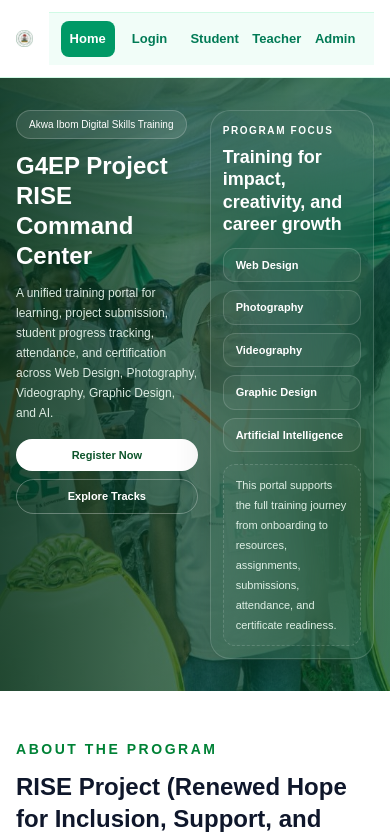
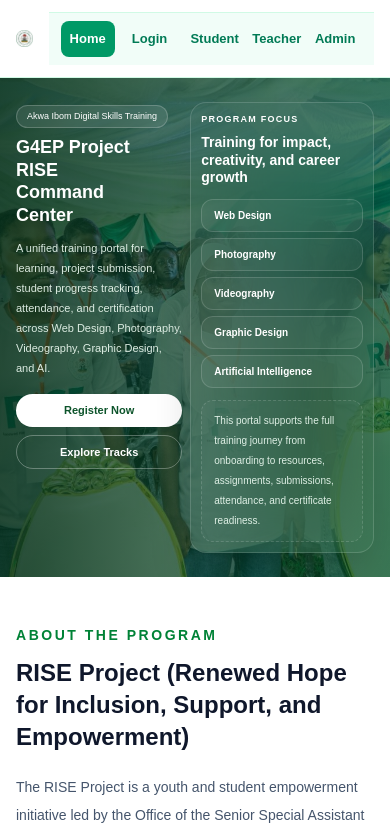
Before and after one commit to odeyblessinglehiowo-sketch/g4ep-training-portal, a Next.js app: page / in a window 390 px wide. Shown: the top 835 px of the page. Built offline with nearby package versions, Linux system fonts and the light colour scheme.

Commit message:
Polish teachers dashboard

```diff
--- a/app/page.tsx
+++ b/app/page.tsx
@@ -91,16 +91,16 @@ function Counter({
 
 function StatCard({ item }: { item: StatItem }) {
   return (
-    <div className="rounded-[1.25rem] border border-green-100 bg-white p-4 text-center shadow-sm transition duration-300 hover:-translate-y-1 hover:shadow-lg sm:p-6 lg:rounded-[1.75rem] lg:p-8">
-      <div className="mx-auto flex h-14 w-14 items-center justify-center rounded-full bg-green-100 text-green-700 ring-1 ring-green-100 sm:h-16 sm:w-16 lg:h-20 lg:w-20">
+    <div className="rounded-[1rem] border border-green-100 bg-white p-3 text-center shadow-sm transition duration-300 hover:-translate-y-1 hover:shadow-lg sm:p-6 lg:rounded-[1.75rem] lg:p-8">
+      <div className="mx-auto flex h-12 w-12 items-center justify-center rounded-full bg-green-100 text-green-700 ring-1 ring-green-100 sm:h-16 sm:w-16 lg:h-20 lg:w-20">
         <div className="animate-[float_3s_ease-in-out_infinite]">{item.icon}</div>
       </div>
 
-      <div className="mt-4 text-2xl font-bold tracking-tight text-black sm:mt-5 sm:text-4xl lg:mt-6 lg:text-5xl">
+      <div className="mt-3 text-2xl font-bold tracking-tight text-black sm:mt-5 sm:text-4xl lg:mt-6 lg:text-5xl">
         <Counter end={item.value} suffix={item.suffix} />
       </div>
 
-      <p className="mx-auto mt-3 max-w-xs text-[12px] leading-6 text-slate-700 sm:text-[13px] sm:leading-7 lg:mt-5 lg:text-[15px] lg:leading-9">
+      <p className="mx-auto mt-2 max-w-xs text-[11px] leading-5 text-slate-700 sm:text-[13px] sm:leading-7 lg:mt-5 lg:text-[15px] lg:leading-9">
         {item.label}
       </p>
     </div>
@@ -194,27 +194,27 @@ export default function Home() {
       suffix: "+",
       label:
         "Number of girls trained across Nigeria’s 36 states and the Federal Capital Territory",
-      icon: <Globe className="h-6 w-6 text-green-700 sm:h-7 sm:w-7 lg:h-8 lg:w-8" />,
+      icon: <Globe className="h-5 w-5 text-green-700 sm:h-7 sm:w-7 lg:h-8 lg:w-8" />,
     },
     {
       value: 7200,
       suffix: "+",
       label:
         "Number of Girls Re-enrolled After Dropping Out of School, Giving Them a Second Chance at Education",
-      icon: <School className="h-6 w-6 text-green-700 sm:h-7 sm:w-7 lg:h-8 lg:w-8" />,
+      icon: <School className="h-5 w-5 text-green-700 sm:h-7 sm:w-7 lg:h-8 lg:w-8" />,
     },
     {
       value: 2000,
       suffix: "+",
       label:
         "Number of Young Women Introduced to STEM Opportunities and Provided Intensive Training in Fields such as Cybersecurity, Software Development, and Data Analytics",
-      icon: <Monitor className="h-6 w-6 text-green-700 sm:h-7 sm:w-7 lg:h-8 lg:w-8" />,
+      icon: <Monitor className="h-5 w-5 text-green-700 sm:h-7 sm:w-7 lg:h-8 lg:w-8" />,
     },
     {
       value: 100,
       suffix: "+",
       label: "Number of Girls Trained in Digital Skills",
-      icon: <Code2 className="h-6 w-6 text-green-700 sm:h-7 sm:w-7 lg:h-8 lg:w-8" />,
+      icon: <Code2 className="h-5 w-5 text-green-700 sm:h-7 sm:w-7 lg:h-8 lg:w-8" />,
     },
   ];
 
@@ -267,24 +267,27 @@ export default function Home() {
           <div className="absolute inset-0 bg-green-950/45" />
           <div className="absolute inset-0 bg-gradient-to-r from-green-950/70 via-green-900/35 to-green-800/45" />
 
-          <div className="relative mx-auto max-w-7xl px-4 py-8 sm:px-6 sm:py-12 lg:px-10 lg:py-20">
-            <div className="grid grid-cols-[1.05fr_0.95fr] gap-3 items-start lg:grid-cols-[1.05fr_0.95fr] lg:items-center lg:gap-10">
+          <div className="relative mx-auto max-w-7xl px-4 py-6 sm:px-6 sm:py-12 lg:px-10 lg:py-20">
+            <div className="grid grid-cols-[0.95fr_1.05fr] gap-2 items-start sm:gap-4 lg:grid-cols-[1.05fr_0.95fr] lg:items-center lg:gap-10">
               <div className="max-w-3xl text-white">
-                <p className="mb-3 inline-flex rounded-full border border-white/20 bg-white/10 px-3 py-1.5 text-[10px] font-medium backdrop-blur sm:mb-4 sm:px-4 sm:py-2 sm:text-sm">
+                <p className="mb-2 inline-flex rounded-full border border-white/20 bg-white/10 px-2.5 py-1 text-[9px] font-medium backdrop-blur sm:mb-4 sm:px-4 sm:py-2 sm:text-sm">
                   Akwa Ibom Digital Skills Training
                 </p>
 
-                <h1 className="text-2xl font-bold leading-tight sm:text-4xl lg:text-6xl">
-                  G4EP Project RISE
+                <h1 className="text-[18px] font-bold leading-tight sm:text-4xl lg:text-6xl">
+                  G4EP Project
                   <br />
-                  Command Center
+                  RISE
+                  <br />
+                  Command
+                  <br />
+                  Center
                 </h1>
 
-                <p className="mt-3 max-w-2xl text-[12px] leading-5 text-green-50/90 sm:mt-4 sm:text-sm sm:leading-7 lg:mt-6 lg:text-lg lg:leading-8">
+                <p className="mt-3 max-w-2xl text-[11px] leading-5 text-green-50/90 sm:mt-4 sm:text-sm sm:leading-7 lg:mt-6 lg:text-lg lg:leading-8">
                   A unified training portal for learning, project submission,
                   student progress tracking, attendance, and certification
-                  across Web Design, Photography, Videography, Graphic Design,
-                  and AI.
+                  across Web Design, Photography, Videography, Graphic Design, and AI.
                 </p>
 
                 <div className="mt-4 flex flex-col gap-2 sm:mt-6 sm:flex-row sm:flex-wrap sm:gap-3 lg:mt-8 lg:gap-4">
@@ -306,32 +309,31 @@ export default function Home() {
                 </div>
               </div>
 
-              <div className="justify-self-end rounded-[1.25rem] border border-white/15 bg-white/[0.01] p-3 shadow-2xl backdrop-blur-2xl sm:rounded-[1.5rem] sm:p-4 lg:max-w-[520px] lg:rounded-[2rem] lg:p-6">
-                <p className="text-[10px] font-semibold uppercase tracking-[0.16em] text-white sm:text-xs sm:tracking-[0.18em]">
+              <div className="justify-self-end rounded-[1rem] border border-white/15 bg-white/[0.01] p-2.5 shadow-2xl backdrop-blur-2xl sm:rounded-[1.5rem] sm:p-4 lg:max-w-[520px] lg:rounded-[2rem] lg:p-6">
+                <p className="text-[9px] font-semibold uppercase tracking-[0.14em] text-white sm:text-xs sm:tracking-[0.18em]">
                   Program Focus
                 </p>
 
-                <h2 className="mt-2 text-lg font-bold leading-tight text-white sm:text-2xl lg:mt-3 lg:text-3xl">
+                <h2 className="mt-2 text-[14px] font-bold leading-tight text-white sm:text-2xl lg:mt-3 lg:text-3xl">
                   Training for impact, creativity, and career growth
                 </h2>
 
-                <div className="mt-3 grid gap-2 sm:mt-4 sm:grid-cols-2 lg:mt-6 lg:gap-4">
+                <div className="mt-3 grid gap-1.5 sm:mt-4 sm:grid-cols-2 lg:mt-6 lg:gap-4">
                   {tracks.map((track) => (
                     <div
                       key={track.name}
                       className="rounded-xl border border-white/15 bg-white/[0.05] px-3 py-2 text-white sm:rounded-2xl sm:px-4 sm:py-3 lg:px-4 lg:py-4"
                     >
-                      <p className="text-[11px] font-semibold sm:text-sm">
+                      <p className="text-[10px] font-semibold sm:text-sm">
                         {track.name}
                       </p>
                     </div>
                   ))}
                 </div>
 
-                <div className="mt-3 rounded-xl border border-dashed border-white/15 bg-white/[0.03] px-3 py-2.5 text-[11px] leading-5 text-green-50/90 sm:mt-4 sm:rounded-2xl sm:px-4 sm:py-4 sm:text-xs sm:leading-6 lg:mt-6 lg:text-sm lg:leading-7">
+                <div className="mt-3 rounded-xl border border-dashed border-white/15 bg-white/[0.03] px-3 py-2.5 text-[10px] leading-5 text-green-50/90 sm:mt-4 sm:rounded-2xl sm:px-4 sm:py-4 sm:text-xs sm:leading-6 lg:mt-6 lg:text-sm lg:leading-7">
                   This portal supports the full training journey from onboarding
-                  to resources, assignments, submissions, attendance, and
-                  certificate readiness.
+                  to resources, assignments, submissions, attendance, and certificate readiness.
                 </div>
               </div>
             </div>
@@ -377,8 +379,7 @@ export default function Home() {
                   Digital Skills
                 </h3>
                 <p className="mt-3 text-sm leading-7 text-slate-600 sm:mt-4 sm:text-base sm:leading-8">
-                  Hands-on training in web design, photography, videography, and mobile
-                  technology.
+                  Hands-on training in web design, photography, videography, and mobile technology.
                 </p>
               </div>
 
@@ -387,8 +388,7 @@ export default function Home() {
                   Inclusion & Empowerment
                 </h3>
                 <p className="mt-3 text-sm leading-7 text-slate-600 sm:mt-4 sm:text-base sm:leading-8">
-                  Focused on ensuring the girl child and vulnerable students are not
-                  left behind.
+                  Focused on ensuring the girl child and vulnerable students are not left behind.
                 </p>
               </div>
 
@@ -397,8 +397,7 @@ export default function Home() {
                   Leadership Growth
                 </h3>
                 <p className="mt-3 text-sm leading-7 text-slate-600 sm:mt-4 sm:text-base sm:leading-8">
-                  Mentorship in leadership, critical thinking, and problem-solving
-                  skills.
+                  Mentorship in leadership, critical thinking, and problem-solving skills.
                 </p>
               </div>
 
@@ -413,7 +412,7 @@ export default function Home() {
             </div>
 
             <div className="lg:col-span-2">
-              <div className="grid grid-cols-2 gap-4 sm:gap-6 lg:grid-cols-4">
+              <div className="grid grid-cols-1 gap-4 sm:gap-6 lg:grid-cols-4">
                 <div className="rounded-[1.5rem] border border-green-100 bg-green-50 p-5 shadow-sm sm:rounded-[2rem] sm:p-8">
                   <h3 className="text-lg font-semibold text-green-900 sm:text-2xl">
                     Student Workspace
@@ -455,9 +454,9 @@ export default function Home() {
         </section>
 
         {/* STATS */}
-        <section className="bg-[#f7faf7] py-14 sm:py-16 lg:py-20">
+        <section className="bg-[#f7faf7] py-12 sm:py-16 lg:py-20">
           <div className="mx-auto max-w-7xl px-4 sm:px-6 lg:px-10">
-            <div className="grid grid-cols-2 gap-4 sm:gap-6 lg:gap-10 xl:grid-cols-4">
+            <div className="grid grid-cols-2 gap-3 sm:gap-6 lg:gap-10 xl:grid-cols-4">
               {stats.map((item, index) => (
                 <StatCard key={index} item={item} />
               ))}
@@ -653,7 +652,7 @@ export default function Home() {
         </section>
 
         {/* TESTIMONIALS */}
-        <section className="bg-[#f7faf7] py-14 sm:py-16 lg:py-20">
+        <section className="bg-[#f7faf7] py-12 sm:py-16 lg:py-20">
           <div className="mx-auto max-w-7xl px-4 sm:px-6 lg:px-10">
             <div className="text-center">
               <h2 className="text-2xl font-semibold uppercase tracking-tight text-black sm:text-4xl lg:text-5xl">
@@ -666,14 +665,14 @@ export default function Home() {
               {testimonials.map((item) => (
                 <div
                   key={item.name}
-                  className="rounded-[1.25rem] border border-green-200 bg-white p-4 shadow-sm sm:rounded-[1.5rem] sm:p-5 lg:rounded-[1.75rem] lg:p-6"
+                  className="rounded-[1rem] border border-green-200 bg-white p-4 shadow-sm sm:rounded-[1.5rem] sm:p-5 lg:rounded-[1.75rem] lg:p-6"
                 >
-                  <p className="text-[13px] leading-7 text-black sm:text-[15px] sm:leading-8 lg:text-[18px] lg:leading-9">
+                  <p className="text-[12px] leading-6 text-black sm:text-[15px] sm:leading-8 lg:text-[18px] lg:leading-9">
                     {item.quote}
                   </p>
 
-                  <div className="mt-6 flex items-center gap-3 sm:mt-8 sm:gap-4 lg:mt-10">
-                    <div className="relative h-14 w-14 overflow-hidden rounded-full border border-green-200 sm:h-16 sm:w-16 lg:h-24 lg:w-24">
+                  <div className="mt-5 flex items-center gap-3 sm:mt-8 sm:gap-4 lg:mt-10">
+                    <div className="relative h-12 w-12 overflow-hidden rounded-full border border-green-200 sm:h-16 sm:w-16 lg:h-24 lg:w-24">
                       <Image
                         src={item.image}
                         alt={item.name}
@@ -683,10 +682,10 @@ export default function Home() {
                     </div>
 
                     <div>
-                      <h3 className="text-base font-bold text-black sm:text-lg lg:text-2xl">
+                      <h3 className="text-sm font-bold text-black sm:text-lg lg:text-2xl">
                         {item.name}
                       </h3>
-                      <p className="text-sm text-slate-400 sm:text-base lg:text-xl">
+                      <p className="text-xs text-slate-400 sm:text-base lg:text-xl">
                         {item.role}
                       </p>
                     </div>
```
